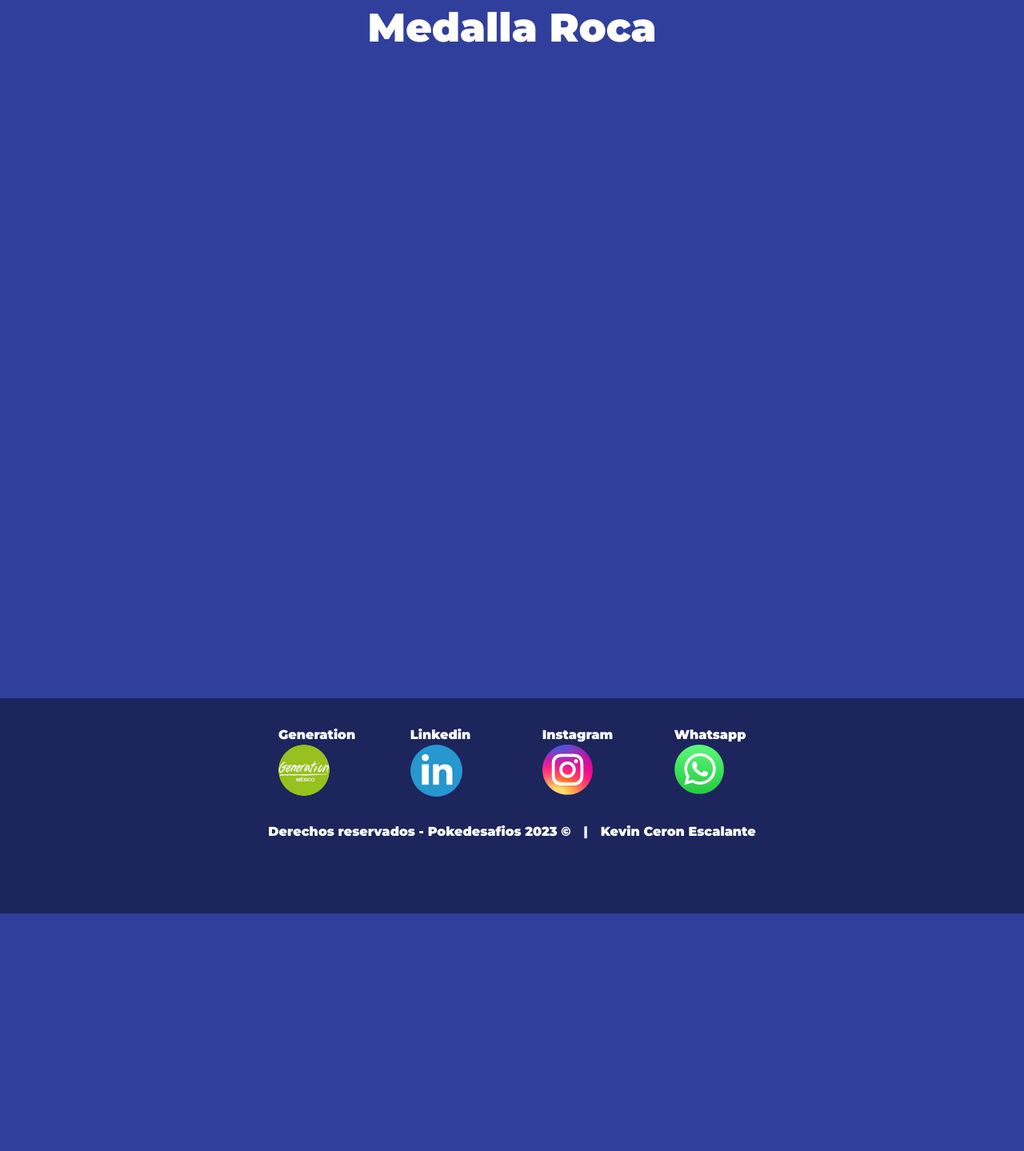
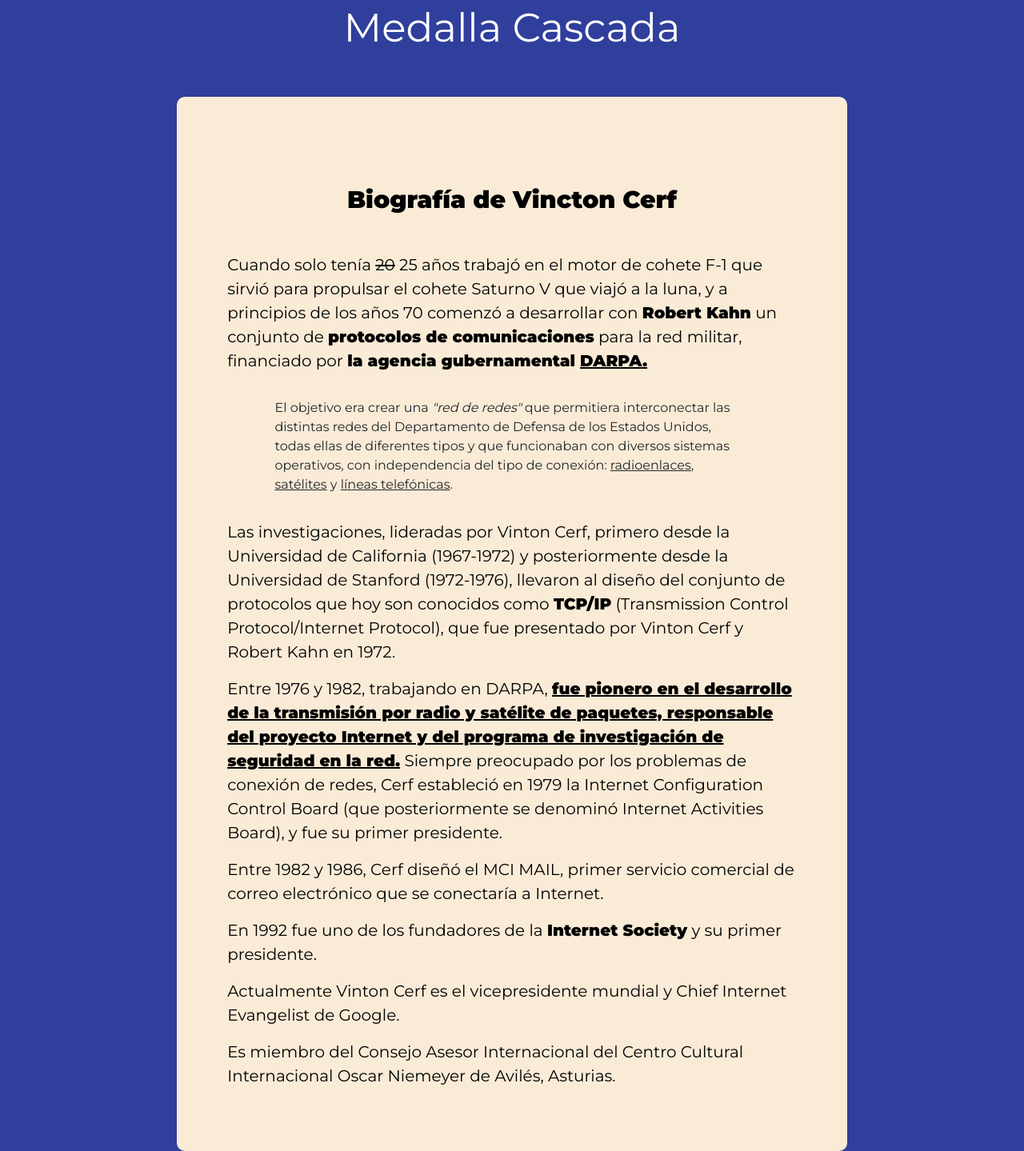
Before and after one commit to kevcesca/desafios-pokemon, a plain HTML site: page pages/cascada.html in a window 1280 px wide. Shown: the part 151-1590 px from the top of the page at 80% size. Before the commit the page ends 1293 px from the top, so only its background shows below. Drawn offline with nearby package versions, Linux system fonts and the light colour scheme.

Commit message:
Entrega Final

```diff
--- a/css/style.css
+++ b/css/style.css
@@ -153,10 +153,37 @@ li{
     list-style-type: disc;
 }
 
-            /* Especificos Arcoiris */
+            /* Especificos Alma */
 .alma li{
     list-style-type:lower-latin;
 }
+
+            /* Especificos Cascada */
+.cascada-fondo{
+    background-color: antiquewhite;
+    padding: 5%;
+    border-radius: 10px;
+}
+.cascada-fondo:hover{
+    -webkit-transform:scale(1.05);
+    -moz-transform:scale(1.05);
+    -ms-transform:scale(1.05);
+    -o-transform:scale(1.05);
+    transform:scale(1.05);
+    transition-duration: 500ms;
+}
+.cascada-texto{
+    color: black;
+    font-family: 'Montserrat', sans-serif;
+    font-size: 20px;
+    text-align: left;
+}
+.cascada-titulo{
+    color: black;
+    font-family: 'Montserrat', sans-serif;
+    font-size: 30px;
+}
+
             /* Especificos Tierra */
 .tierra{
     background: linear-gradient(to top, #1C255C, #DB5A65);
@@ -203,7 +230,6 @@ li{
 footer {
     background-color: #1C255C;
     padding-top: 2%;
-    padding-bottom: 50px;
 }
 .logos{
     width: 20%;
--- a/pages/cascada.html
+++ b/pages/cascada.html
@@ -4,12 +4,15 @@
     <meta charset="UTF-8">
     <meta http-equiv="X-UA-Compatible" content="IE=edge">
     <meta name="viewport" content="width=device-width, initial-scale=1.0">
-    <meta name="keywords" content="Generation México Entrega Pokémon Challenge Medall Roca">
-	<meta name="description" content="Enfrentamiento contra el lider de gimnasio Brock">
+    <meta name="keywords" content="Generation México Entrega Pokémon Challenge Medalla Cascada">
+	<meta name="description" content="Enfrentamiento contra la lider de gimnasio Misty">
     <title>Medalla Roca</title>
     <link rel="icon" href="../assets/img/favicon-16x16.png">
 	<link href="https://fonts.googleapis.com/css2?family=Bangers&display=swap" rel="stylesheet">
 	<link href="https://fonts.googleapis.com/css2?family=Montserrat:wght@900&display=swap" rel="stylesheet">
+    <link rel="preconnect" href="https://fonts.googleapis.com">
+    <link rel="preconnect" href="https://fonts.gstatic.com" crossorigin>
+    <link href="https://fonts.googleapis.com/css2?family=Montserrat&display=swap" rel="stylesheet">
 	<link href="https://unpkg.com/aos@2.3.1/dist/aos.css" rel="stylesheet">
 	<link href="https://cdn.jsdelivr.net/npm/bootstrap@5.1.3/dist/css/bootstrap.min.css" rel="stylesheet" integrity="sha384-1BmE4kWBq78iYhFldvKuhfTAU6auU8tT94WrHftjDbrCEXSU1oBoqyl2QvZ6jIW3" crossorigin="anonymous">
 	<link rel="stylesheet" type="text/css" href="../css/style.css">
@@ -37,14 +40,40 @@
 			</div>
 		</nav>
     </header>
-    <h1>Medalla Roca</h1>
+    <h1>Medalla Cascada</h1>
     <main class="container-fluid d-flex flex-row flex-wrap justify-content-around align-items-center">
 
-
+        <div class="cascada-fondo col-lg-8 d-flex flex-column justify-content-center align-items-center my-5">
+            <h1 class="cascada-titulo my-5"><strong>Biografía de Vincton Cerf</strong></h1>
+            <p class="cascada-texto">
+                Cuando solo tenía <del>20</del> 25 años trabajó en el motor de cohete F-1 que sirvió para propulsar el cohete Saturno V que viajó a la luna, y a principios de los años 70 comenzó a desarrollar con <strong>Robert Kahn</strong>  un conjunto de <strong>protocolos de comunicaciones</strong> para la red militar, financiado por <strong> la agencia gubernamental <u>DARPA.</u></strong>
+            </p>
+            <p class="cascada-texto">
+                <blockquote class="col-lg-10">El objetivo era crear una <em>"red de redes"</em> que permitiera interconectar las distintas redes del Departamento de Defensa de los Estados Unidos, todas ellas de diferentes tipos y que funcionaban con diversos sistemas operativos, con independencia del tipo de conexión: <u>radioenlaces</u>, <u>satélites</u> y <u>líneas telefónicas</u>. </blockquote>
+            </p>
+            <p class="cascada-texto">
+                Las investigaciones, lideradas por Vinton Cerf, primero desde la Universidad de California (1967-1972) y posteriormente desde la Universidad de Stanford (1972-1976), llevaron al diseño del conjunto de protocolos que hoy son conocidos como <strong>TCP/IP</strong> (Transmission Control Protocol/Internet Protocol), que fue presentado por Vinton Cerf y Robert Kahn en 1972.
+            </p>
+            <p class="cascada-texto">
+                Entre 1976 y 1982, trabajando en DARPA, <strong><u>fue pionero en el desarrollo de la transmisión por radio y satélite de paquetes, responsable del proyecto Internet y del programa de investigación de seguridad en la red.</u></strong> Siempre preocupado por los problemas de conexión de redes, Cerf estableció en 1979 la Internet Configuration Control Board (que posteriormente se denominó Internet Activities Board), y fue su primer presidente.
+            </p>
+            <p class="cascada-texto">
+                Entre 1982 y 1986, Cerf diseñó el MCI MAIL, primer servicio comercial de correo electrónico que se conectaría a Internet.
+            </p>
+            <p class="cascada-texto">
+                En 1992 fue uno de los fundadores de la <strong>Internet Society</strong> y su primer presidente.
+            </p>
+            <p class="cascada-texto">
+                Actualmente Vinton Cerf es el vicepresidente mundial y Chief Internet Evangelist de Google.
+            </p>
+            <p class="cascada-texto">
+                Es miembro del Consejo Asesor Internacional del Centro Cultural Internacional Oscar Niemeyer de Avilés, Asturias.
+            </p>
+        </div>
 
     </main>
     <footer>
-        <div class="container-fluid col-lg-12 d-flex flex-row flex-wrap justify-content-evenly bd-highlight mb-3">
+        <div class="container-fluid col-lg-12 d-flex flex-row flex-wrap justify-content-evenly bd-highlight">
             <ul class="d-flex flex-row flex-wrap justify-content-evenly bd-highlight mb-3 pie">
                 <li class="p-2 bd-highlight logos">
                     <a href="https://generation.instructure.com/login/canvas">
```
Also changed, not shown: index.html (+1 -1 lines), pages/alma.html (+1 -1 lines), pages/arcoiris.html (+1 -1 lines), pages/pantano.html (+1 -1 lines), pages/roca.html (+1 -1 lines), pages/tierra.html (+1 -1 lines), pages/trueno.html (+1 -1 lines), pages/volcan.html (+1 -1 lines), 1 other file.
